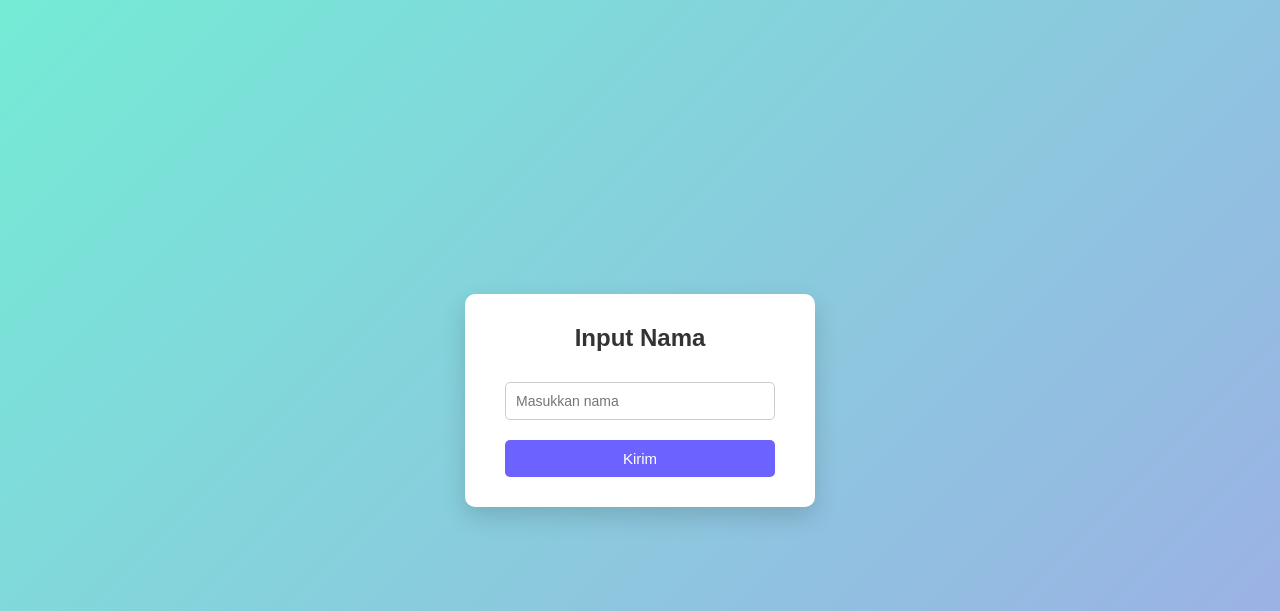
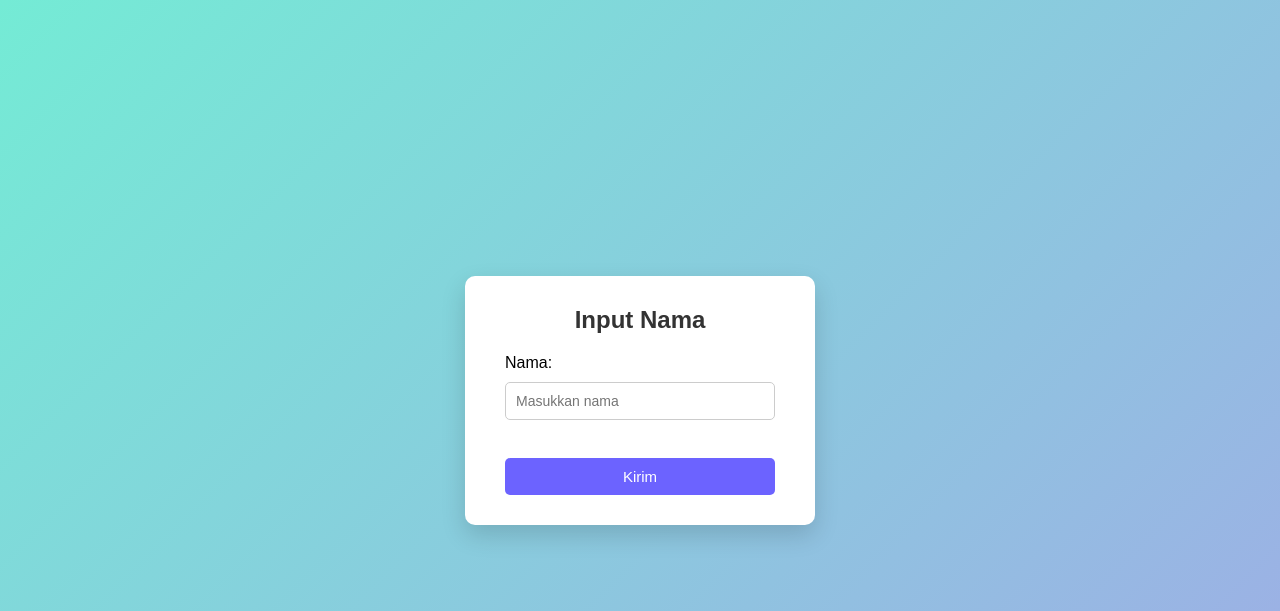
Before and after one commit to TasyaMaulidaPutri/FirstFlask_239, a Flask app: page / in a window 1280 px wide. Shown: the top 611 px of the page. Run offline with Flask 3, Linux system fonts and the light colour scheme.

Commit message:
index.html

```diff
--- a/templates/index.html
+++ b/templates/index.html
@@ -10,8 +10,13 @@
     <div class="container">
         <h2>Input Nama</h2>
 
+
+        <label for="username">Nama:</label><br>
+
         <form method="POST" action="/index">
-            <input type="text" name="username" placeholder="Masukkan nama" required>
+            <input type="text" id="username" name="username" placeholder="Masukkan nama" required>
+            <br><br>
+
             <button type="submit">Kirim</button>
         </form>
     </div>
```
